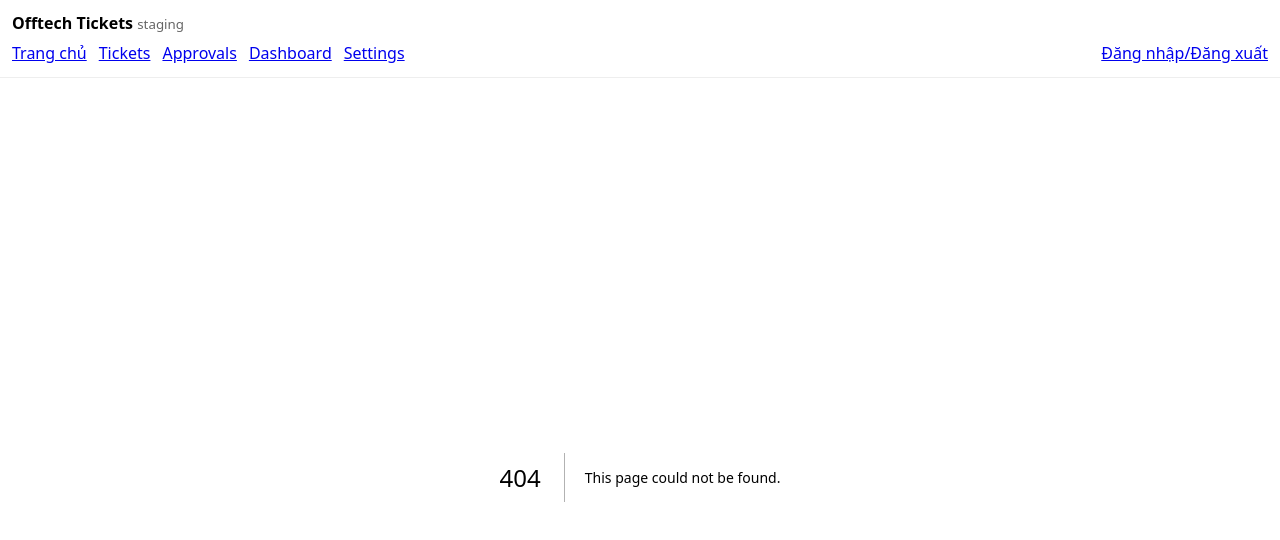
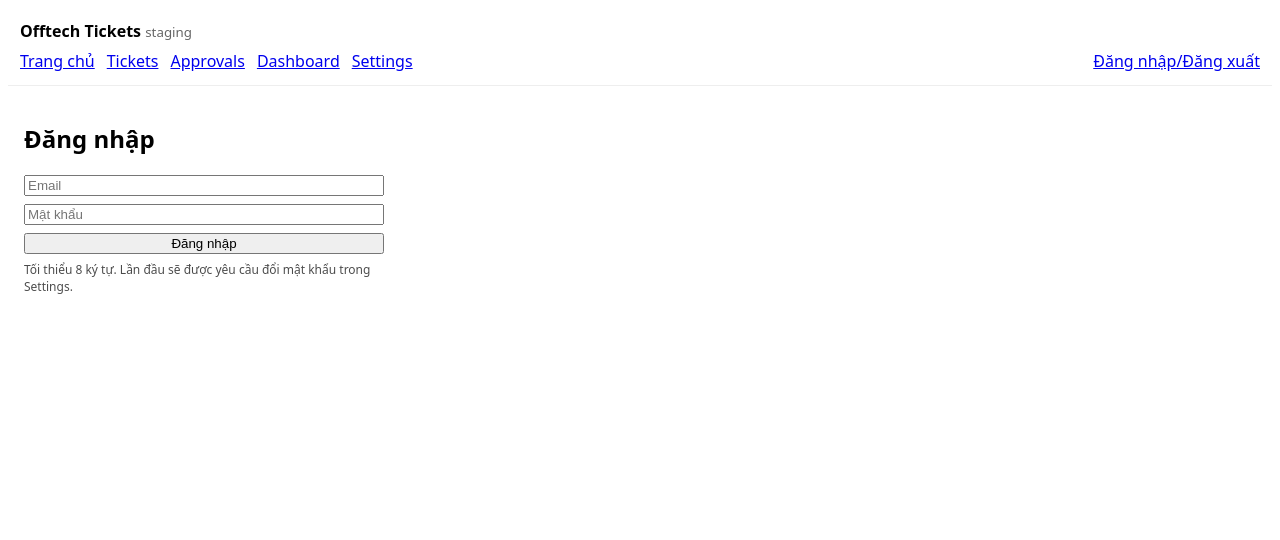
Before and after one commit to vukhanh2008-hue/offtech-nextjs-nopush, a Next.js app: page /login in a window 1280 px wide. Before the commit this address had no page. Shown: the top 540 px of the page. Built offline with nearby package versions, Linux system fonts and the light colour scheme; no server answers.

Commit message:
Create page.tsx

```diff
--- /dev/null
+++ b/app/login/page.tsx
@@ -0,0 +1,48 @@
+'use client';
+import { useState, useEffect } from 'react';
+import { supabase } from '../../lib/supabaseClient';
+
+export default function Login(){
+  const [email, setEmail] = useState('');
+  const [pass, setPass] = useState('');
+  const [me, setMe] = useState<any>(null);
+
+  useEffect(() => {
+    supabase.auth.getUser().then(({ data }) => setMe(data.user));
+  }, []);
+
+  async function signIn(e:any){
+    e.preventDefault();
+    const { error } = await supabase.auth.signInWithPassword({ email, password: pass });
+    if(error) alert(error.message);
+    else location.href = '/tickets';
+  }
+
+  async function signOut(){
+    await supabase.auth.signOut();
+    setMe(null);
+    alert('Đã đăng xuất');
+  }
+
+  if(me){
+    return (
+      <main style={{padding:16}}>
+        <h2>Đã đăng nhập</h2>
+        <p>{me.email}</p>
+        <button onClick={signOut}>Đăng xuất</button>
+      </main>
+    );
+  }
+
+  return (
+    <main style={{padding:16, maxWidth:360}}>
+      <h2>Đăng nhập</h2>
+      <form onSubmit={signIn} style={{display:'grid', gap:8}}>
+        <input placeholder="Email" type="email" value={email} onChange={e=>setEmail(e.target.value)} required />
+        <input placeholder="Mật khẩu" type="password" value={pass} onChange={e=>setPass(e.target.value)} required />
+        <button type="submit">Đăng nhập</button>
+      </form>
+      <p style={{marginTop:8, fontSize:12, opacity:.7}}>Tối thiểu 8 ký tự. Lần đầu sẽ được yêu cầu đổi mật khẩu trong Settings.</p>
+    </main>
+  );
+}
```
